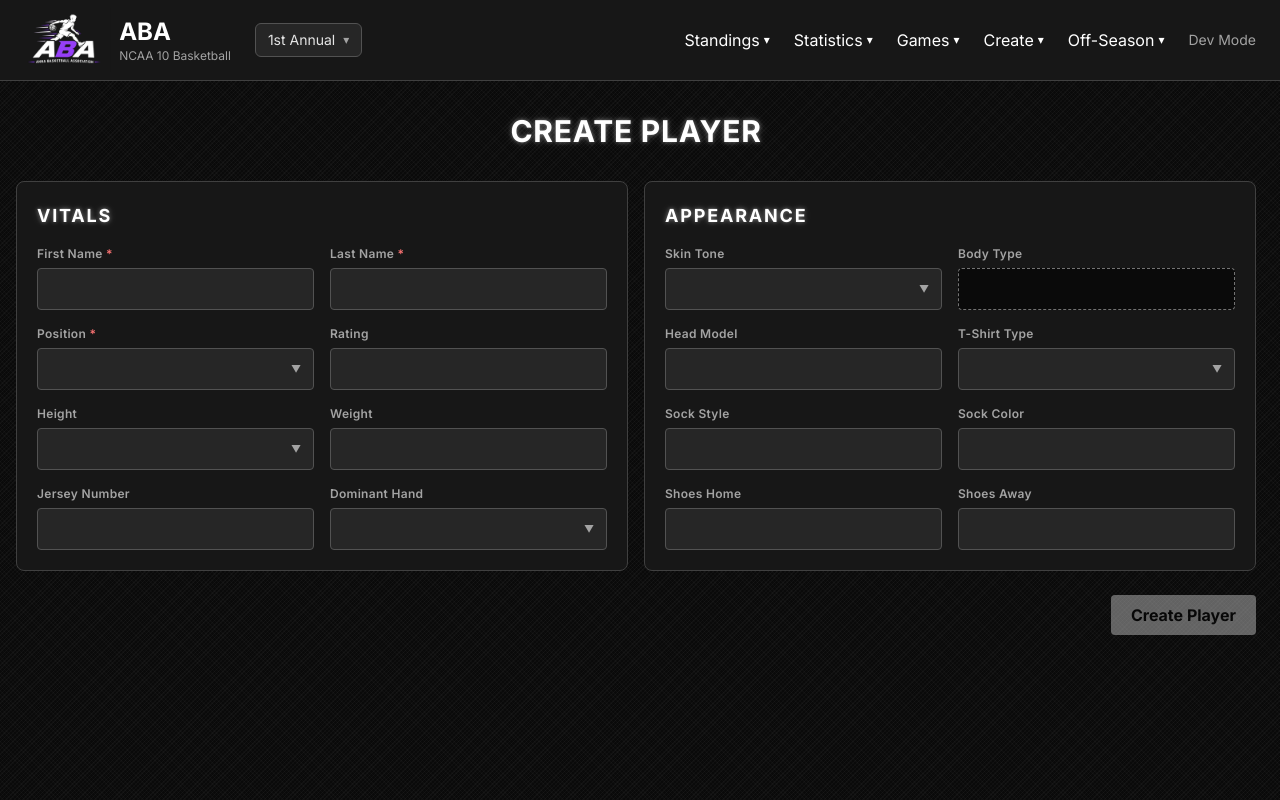
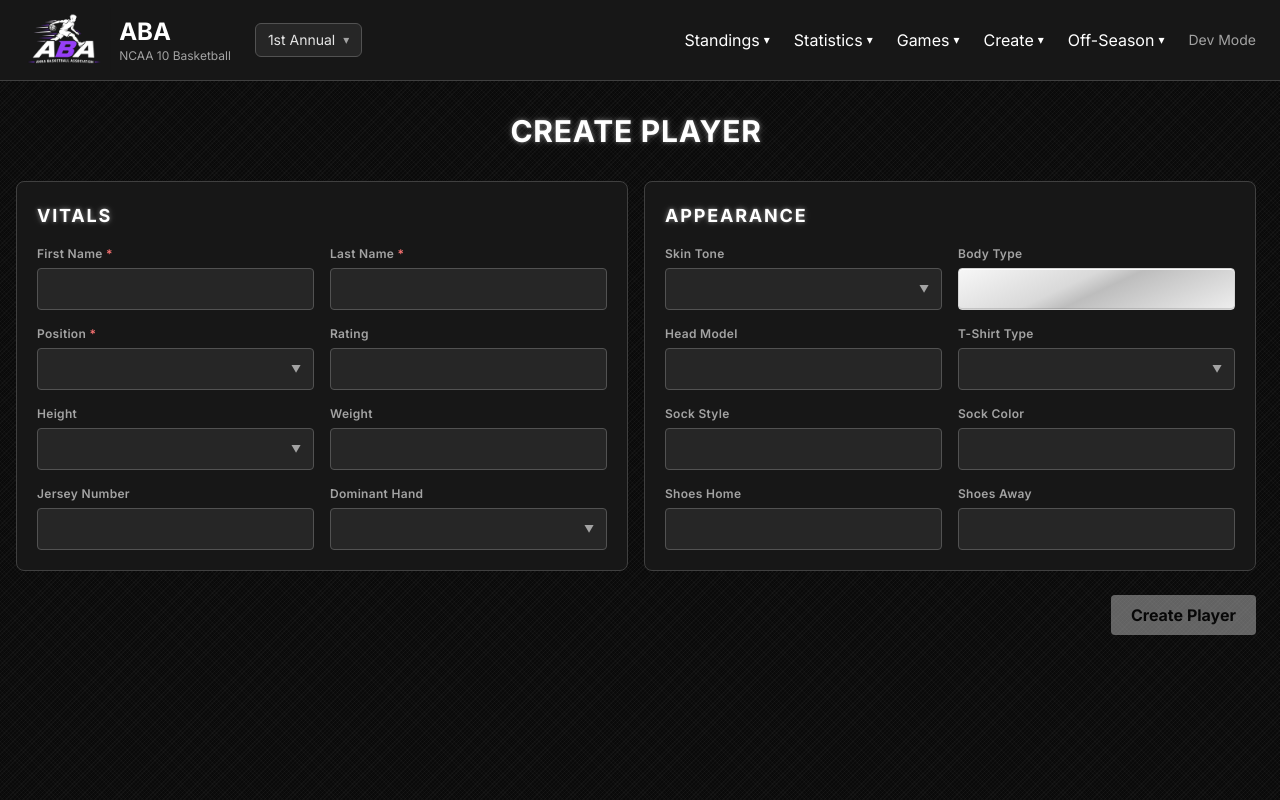
Before and after one commit to TheActualGYT/aba-league, a Next.js app in the folder league-site/: page /players/new in a window 1280 px wide. Built offline with nearby package versions, Linux system fonts and the light colour scheme.

Commit message:
Give the locked body type box a silver finish

```diff
--- a/league-site/src/components/PlayerForm.tsx
+++ b/league-site/src/components/PlayerForm.tsx
@@ -316,7 +316,11 @@ export default function PlayerForm() {
               <FieldLabel>Body Type</FieldLabel>
               <div
                 aria-readonly="true"
-                className="w-full min-h-[42px] rounded bg-neutral-950 border border-dashed border-neutral-500 cursor-not-allowed"
+                className="w-full min-h-[42px] rounded border border-[#d4d4d4] cursor-default select-none"
+                style={{
+                  background: "linear-gradient(155deg, #f7f7f7 0%, #d9d9d9 40%, #bdbdbd 52%, #eeeeee 100%)",
+                  boxShadow: "inset 0 1px 0 rgba(255,255,255,0.95), inset 0 -1px 0 rgba(70,70,70,0.2)",
+                }}
               />
             </div>
             <div>
```
